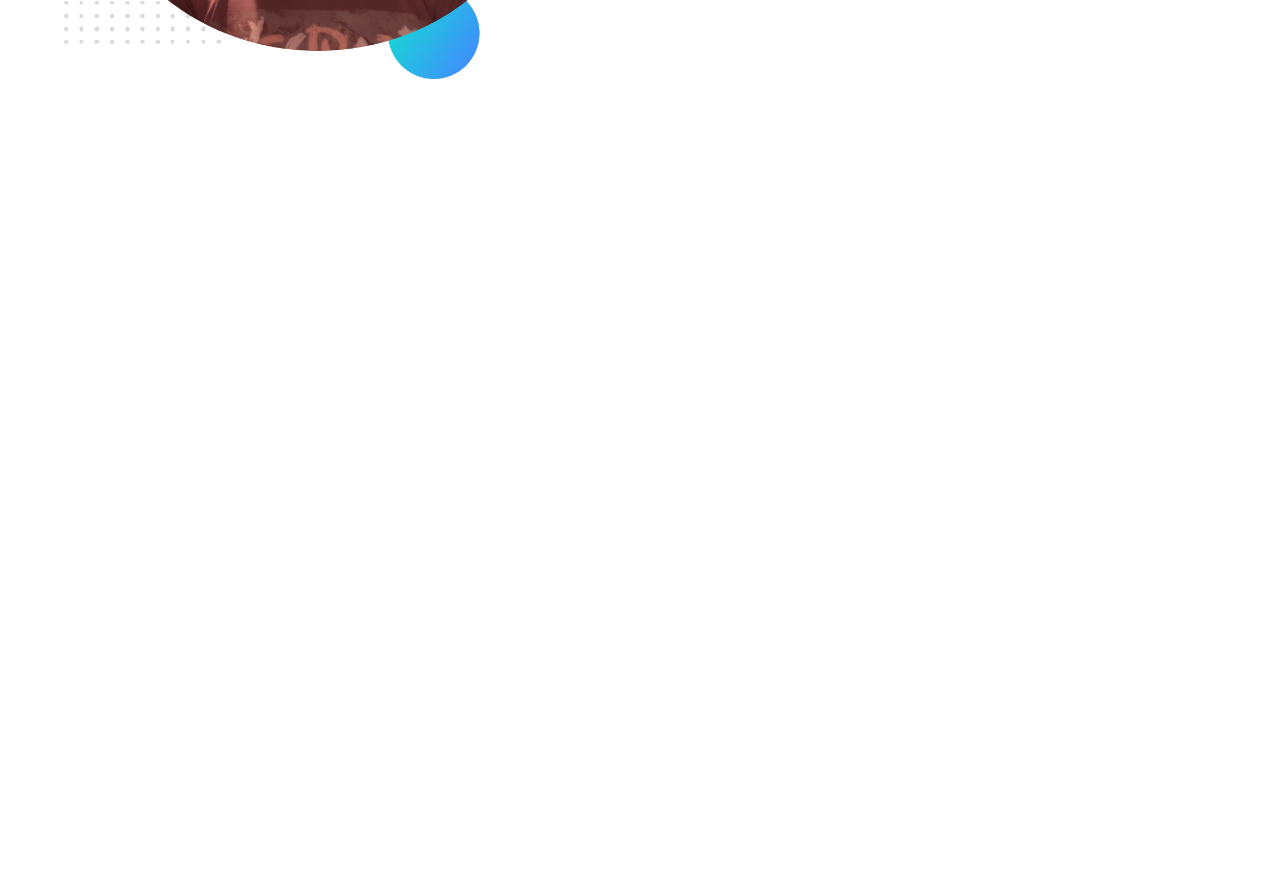
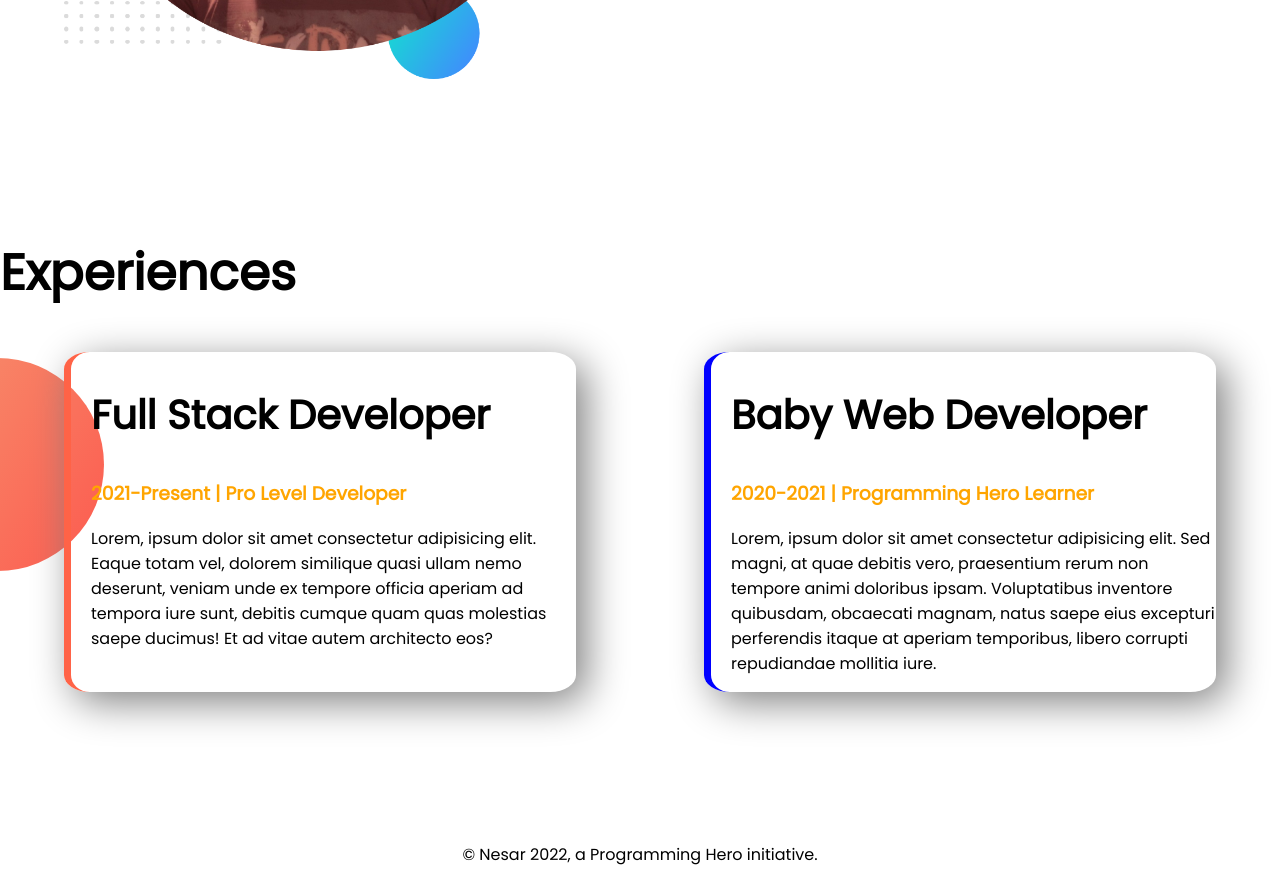
Before and after one commit to nesaranaeem/developer-portfolio, a plain HTML site: page index.html in a window 1280 px wide. Shown: the part 1017-1900 px from the top of the page. Before the commit the page ends 1253 px from the top, so only its background shows below. Drawn offline with Linux system fonts and the light colour scheme.

Commit message:
style, border, footer added

```diff
--- a/css/style.css
+++ b/css/style.css
@@ -5,10 +5,13 @@ body {
 h1 {
   font-size: 50px;
 }
-.name {
+h2 {
+  font-size: 40px;
+}
+.orange-color {
   color: orange;
 }
-section {
+.flex-container {
   display: flex;
   margin-bottom: 150px;
 }
@@ -35,3 +38,25 @@ section {
   background-repeat: no-repeat;
   background-position: right;
 }
+.experiance {
+  background-image: url(/images/exp-bg.png);
+  background-repeat: no-repeat;
+  background-position: left;
+}
+.experiance-item {
+  width: 40%;
+  margin-left: 5%;
+  margin-right: 5%;
+  padding-left: 20px;
+  box-shadow: 10px 10px 40px gray;
+  border-radius: 5%;
+}
+#full-stack-developer {
+  border-left: 7px solid tomato;
+}
+#baby-web-developer {
+  border-left: 7px solid blue;
+}
+footer p {
+  text-align: center;
+}
--- a/index.html
+++ b/index.html
@@ -14,10 +14,10 @@
     <link rel="stylesheet" href="css/style.css" />
   </head>
   <body>
-    <section class="top-banner">
+    <section class="top-banner flex-container">
       <div class="half-width">
         <h1>Welcome To</h1>
-        <h1><span class="name">Nesar's</span> World!</h1>
+        <h1><span class="orange-color">Nesar's</span> World!</h1>
         <h3>Full Time Day Dreamer</h3>
         <p>
           I am Nesar. i am learning web development. i hope i can do it. Lorem
@@ -32,7 +32,7 @@
         <img src="images/nesar-img.png" alt="" />
       </div>
     </section>
-    <section class="dream-big">
+    <section class="dream-big flex-container">
       <div class="half-width">
         <img src="/images/nesar-img.png" alt="" />
       </div>
@@ -47,5 +47,34 @@
         <a class="link-button" href="#">DOWNLOAD RESUME</a>
       </div>
     </section>
+    <section class="experiance">
+      <h1>Experiences</h1>
+      <div class="flex-container">
+        <div id="full-stack-developer" class="experiance-item">
+          <h2>Full Stack Developer</h2>
+          <h3 class="orange-color">2021-Present | Pro Level Developer</h3>
+          <p>
+            Lorem, ipsum dolor sit amet consectetur adipisicing elit. Eaque
+            totam vel, dolorem similique quasi ullam nemo deserunt, veniam unde
+            ex tempore officia aperiam ad tempora iure sunt, debitis cumque quam
+            quas molestias saepe ducimus! Et ad vitae autem architecto eos?
+          </p>
+        </div>
+        <div id="baby-web-developer" class="experiance-item">
+          <h2>Baby Web Developer</h2>
+          <h3 class="orange-color">2020-2021 | Programming Hero Learner</h3>
+          <p>
+            Lorem, ipsum dolor sit amet consectetur adipisicing elit. Sed magni,
+            at quae debitis vero, praesentium rerum non tempore animi doloribus
+            ipsam. Voluptatibus inventore quibusdam, obcaecati magnam, natus
+            saepe eius excepturi perferendis itaque at aperiam temporibus,
+            libero corrupti repudiandae mollitia iure.
+          </p>
+        </div>
+      </div>
+    </section>
   </body>
+  <footer>
+    <p>© Nesar 2022, a Programming Hero initiative.</p>
+  </footer>
 </html>
```
